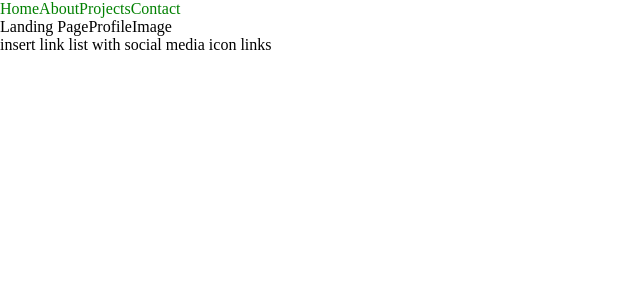
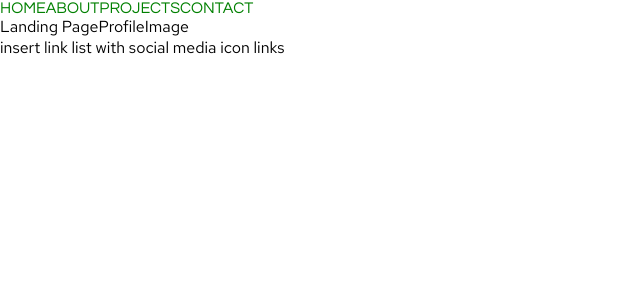
Before and after one commit to Ellesair/portfolio, a Next.js app: page / in a window 1280 px wide. Shown: the top 300 px of the page, without its empty margins (0-640 px from the left). Built offline with nearby package versions, Linux system fonts and the light colour scheme.

Commit message:
App(): created text font styles for _app and navbar

```diff
--- a/components/Navbar.jsx
+++ b/components/Navbar.jsx
@@ -1,30 +1,36 @@
 import Link from "next/link";
 import React from "react";
 import styles from "../styles/navbar.module.css";
+import { Questrial } from "next/font/google";
+
+const questrial = Questrial({
+  weight: "400",
+  subsets: ["latin"],
+});
 
 function navbar() {
   return (
     <>
-      <nav>
+      <nav className={questrial.className}>
         <ul className={styles.navbarContainer}>
           <li className={styles.link}>
             <Link aria-label="Home" href="/">
-              Home
+              HOME
             </Link>
           </li>
           <li className={styles.link}>
             <Link aria-label="About" href="/about">
-              About
+              ABOUT
             </Link>
           </li>
           <li className={styles.link}>
             <Link aria-label="Projects" href="/projects">
-              Projects
+              PROJECTS
             </Link>
           </li>
           <li className={styles.link}>
             <Link aria-label="Contact" href="/contact">
-              Contact
+              CONTACT
             </Link>
           </li>
         </ul>
--- a/package.json
+++ b/package.json
@@ -13,6 +13,7 @@
   "author": "",
   "license": "ISC",
   "dependencies": {
+    "@next/font": "^13.3.4",
     "next": "^13.3.4",
     "react": "^18.2.0",
     "react-dom": "^18.2.0"
--- a/pages/_app.jsx
+++ b/pages/_app.jsx
@@ -4,11 +4,17 @@ import Navbar from "../components/Navbar";
 import Footer from "../components/Footer";
 import ProfileImage from "../components/ProfileImage";
 import styles from "../styles/index.module.css";
+import { Red_Hat_Text } from "next/font/google";
+
+const red_hat_text = Red_Hat_Text({
+  weight: '400',
+  style: ['normal', 'italic'],
+  subsets: ['latin'] })
 
 function _app({ Component, pageProps }) {
   return (
     <>
-      <main>
+      <main className={red_hat_text.className}>
         <Navbar />
         <section className={styles.bodyContainer}>
           <Component {...pageProps} />
```
Also changed, not shown: 1 other file (tests, documents, lock files or other folders).
